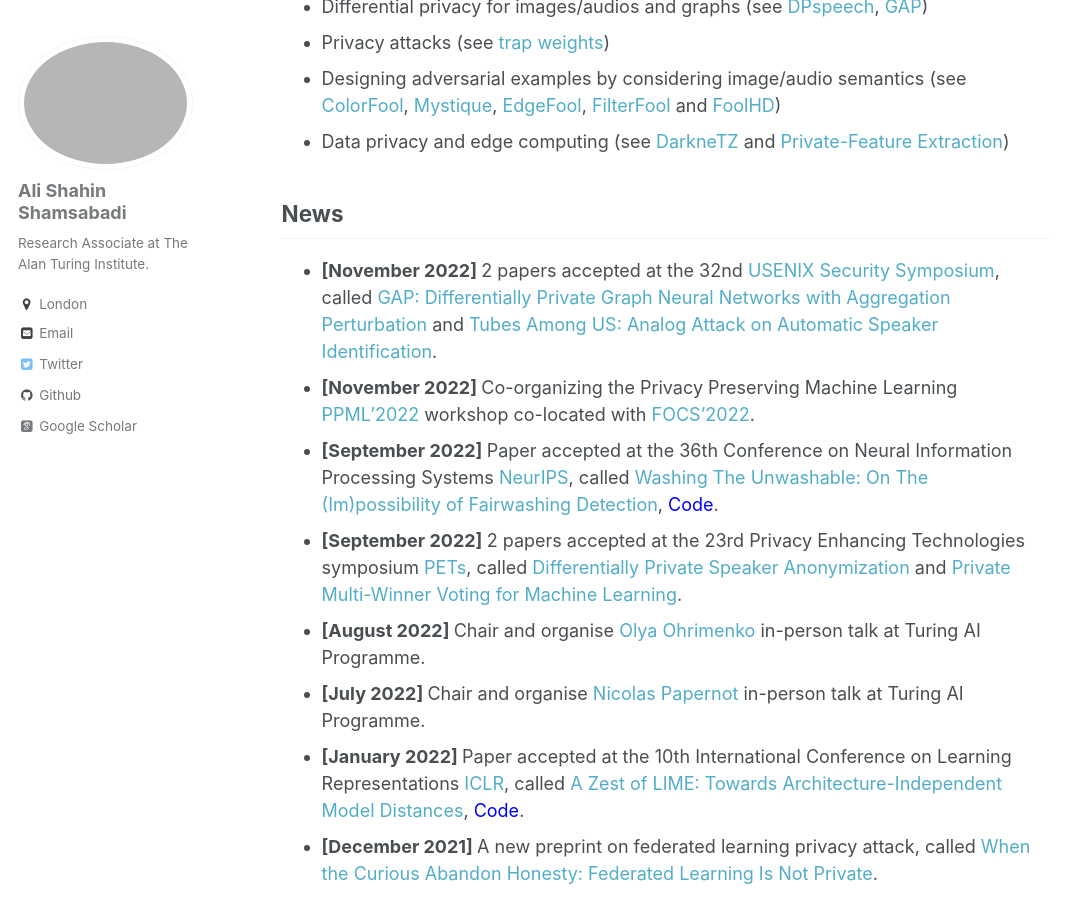
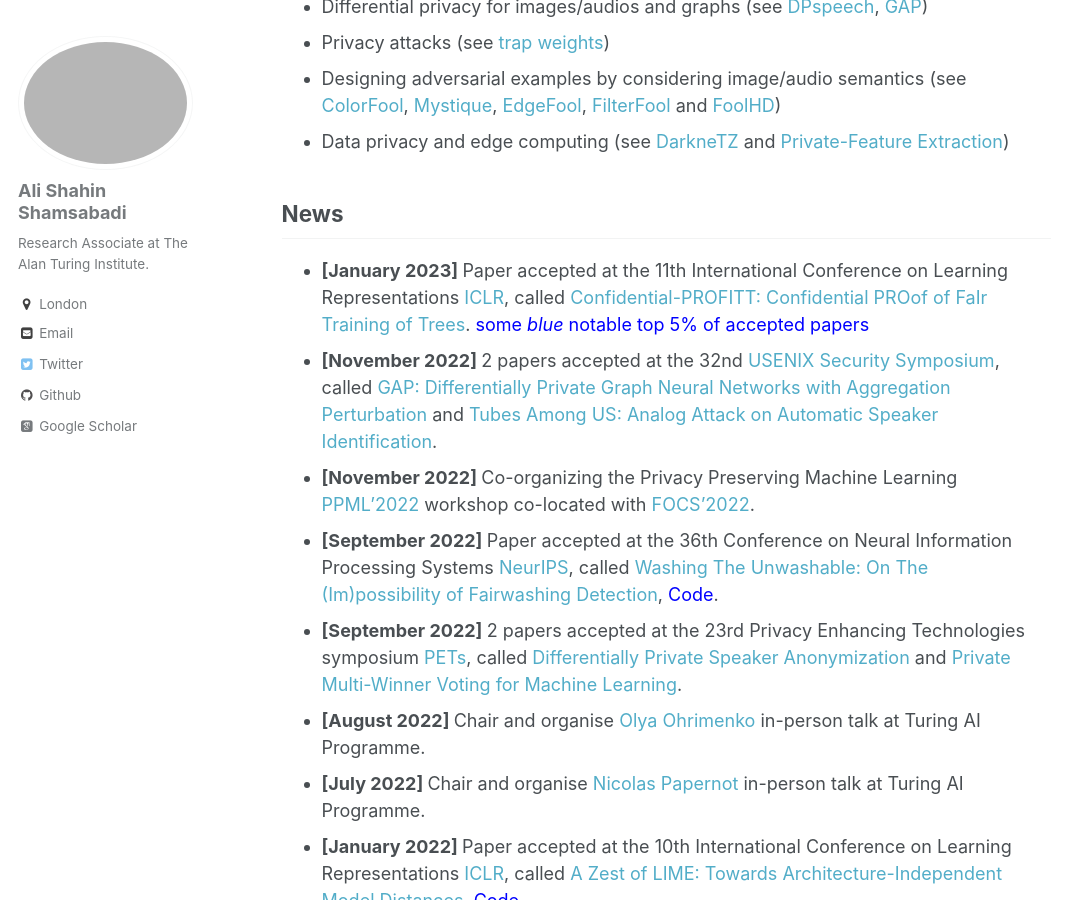
Before and after one commit to AliShahin/AliShahin.github.io, a Jekyll site: the page built from _pages/about.md, in a window 1280 px wide and 900 px high, scrolled down 763 px. Shown: the whole window, without its empty margins (0-1074 px from the left). Built offline with Jekyll 4.4.1, drawn with Linux system fonts in a browser that asks for light colours; some web fonts are replaced.

Commit message:
Update about.md

```diff
--- a/_pages/about.md
+++ b/_pages/about.md
@@ -23,6 +23,7 @@ My research has been published at top-tier conferences including NeurIPS, ICLR,
 - Data privacy and edge computing (see [DarkneTZ](https://arxiv.org/pdf/2004.05703) and [Private-Feature Extraction](https://arxiv.org/pdf/1802.03151.pdf))
 
 ## News
+- <b> [January 2023] </b> Paper accepted at the 11th International Conference on Learning Representations [ICLR](https://iclr.cc), called [Confidential-PROFITT: Confidential PROof of FaIr Training of Trees](https://openreview.net/forum?id=iIfDQVyuFD). <span style="color:blue">some *blue* notable top 5% of accepted papers</span>
 - <b> [November 2022] </b> 2 papers accepted at the 32nd [USENIX Security Symposium](https://www.usenix.org/conference/usenixsecurity23), called [GAP: Differentially Private Graph Neural Networks with Aggregation Perturbation](https://arxiv.org/pdf/2203.00949.pdf) and [Tubes Among US: Analog Attack on Automatic Speaker Identification](https://alishahin.github.io).
 - <b> [November 2022] </b> Co-organizing the Privacy Preserving Machine Learning [PPML'2022](https://ppml-workshop.github.io/ppml22/) workshop co-located with [FOCS'2022](https://focs2022.eecs.berkeley.edu).
 - <b> [September 2022] </b> Paper accepted at the 36th Conference on Neural Information Processing Systems [NeurIPS](https://neurips.cc), called [Washing The Unwashable: On The (Im)possibility of Fairwashing Detection](https://openreview.net/pdf?id=3vmKQUctNy), [<font color="blue">Code</font>](https://github.com/cleverhans-lab/FRAUD-Detect).
```
